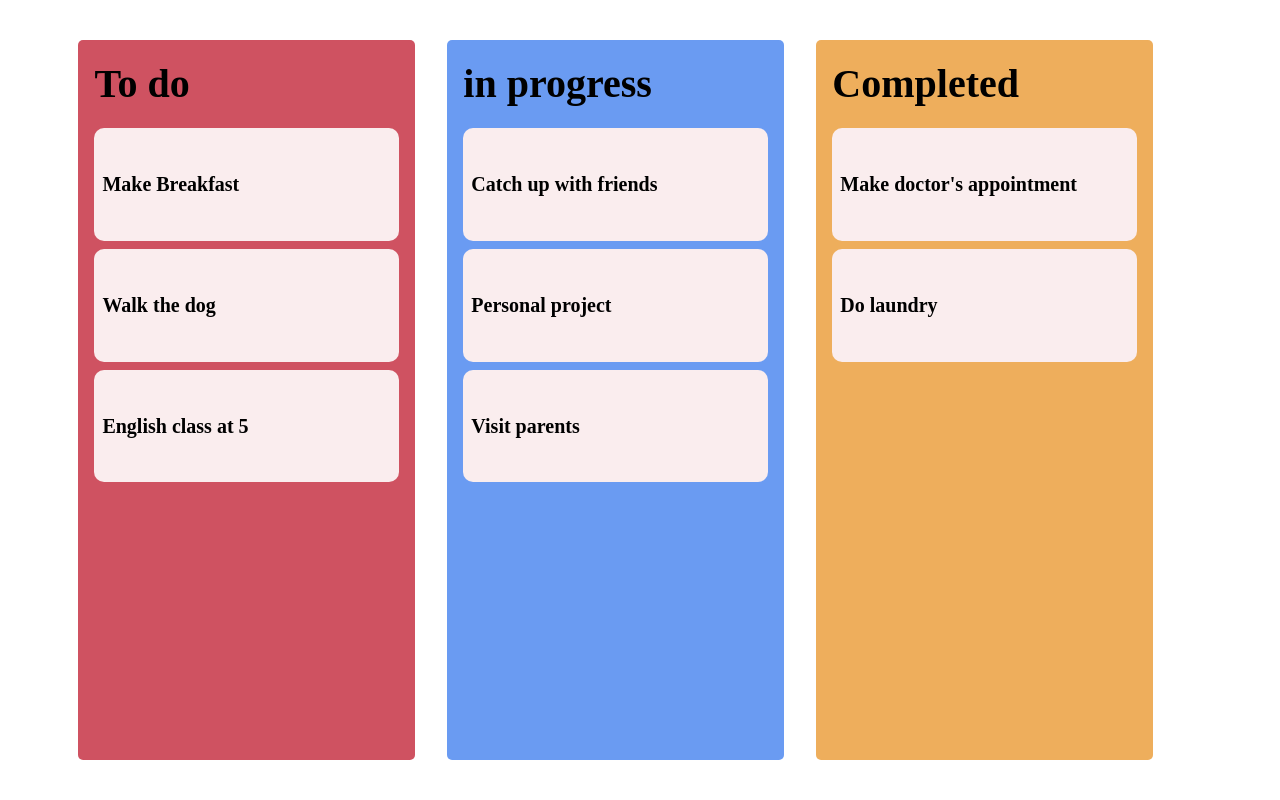
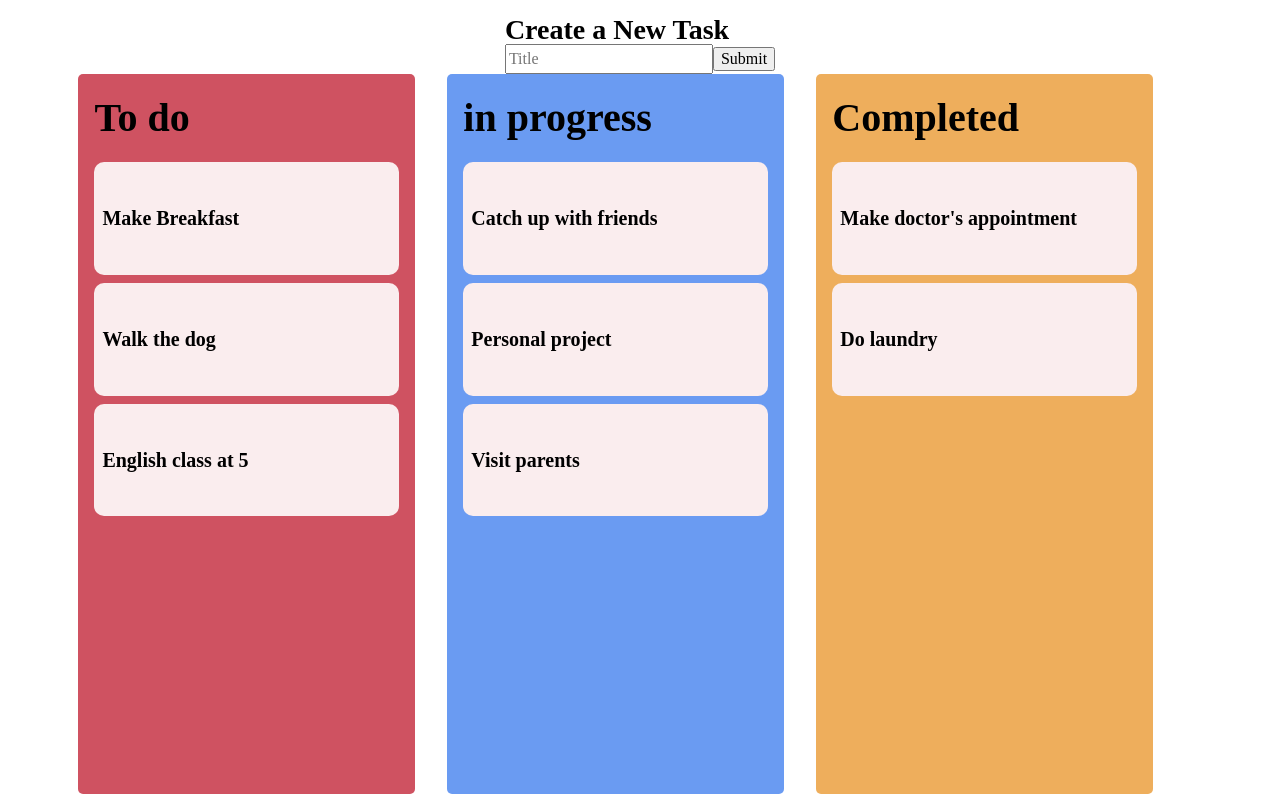
Before and after one commit to Parsa-Parishan/kanban-board, a React (Create React App) app: page / in a window 1280 px wide. Built offline with nearby package versions, Linux system fonts and the light colour scheme.

Commit message:
add new task form

```diff
--- a/src/App.js
+++ b/src/App.js
@@ -35,10 +35,15 @@ function App() {
     }
   };
 
+  const addNewTask = (e) => {
+    const newData = tasks;
+    newData[0].tasks.splice(0, 0, e);
+    setTasks([...newData]);
+  };
 
   return (
     <div className="App">
-      {/* <Form addNewTask={addNewTask} /> */}
+      <Form addNewTask={addNewTask} />
       <DragDropContext onDragEnd={handleDrag}>
         <main>
           {tasks.map((task) => {
--- /dev/null
+++ b/src/components/Form.js
@@ -0,0 +1,38 @@
+import React, { useState } from "react";
+
+export default function Form({ addNewTask }) {
+  const [text, setText] = useState("");
+
+  const handleChange = (e) => {
+    e.preventDefault();
+    setText(e.target.value);
+  };
+
+  const handleSubmit = (e) => {
+    e.preventDefault();
+    const newTask = {
+      id: `${e.target[0].value} ${Math.random() * 5}`,
+      title: e.target[0].value,
+    };
+    setText("");
+    addNewTask(newTask);
+  };
+  return (
+    <div className="add-task">
+      <h3>Create a New Task</h3>
+      <form onSubmit={handleSubmit}>
+        <input
+          type="text"
+          placeholder="Title"
+          id="title"
+          required="required"
+          dir="ltr"
+          onChange={handleChange}
+          value={text}
+          // onKeyPress={validate}
+        />
+        <input type="submit" className="submit" />
+      </form>
+    </div>
+  );
+}
```
